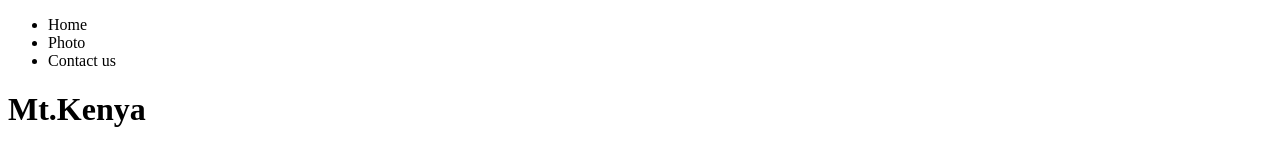
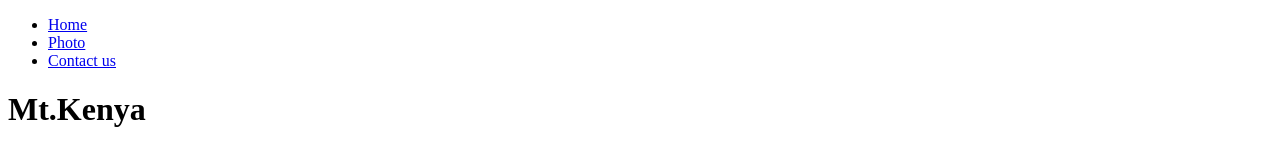
Before and after one commit to Stellamargy/multiple-pg-hosting-shecodes, a plain HTML site: page index.html in a window 1280 px wide. Shown: the top 150 px of the page. Drawn offline with Linux system fonts and the light colour scheme.

Commit message:
adds navigation links

```diff
--- a/index.html
+++ b/index.html
@@ -8,9 +8,9 @@
 <body>
     <nav>
         <ul>
-            <li>Home</li>
-            <li>Photo</li>
-            <li>Contact us</li>
+            <li><a href="/">Home</a></li>
+            <li><a href="photo.html">Photo</a></li>
+            <li><a href="contact.html">Contact us</a></li>
         </ul>
     </nav>
     <h1>Mt.Kenya</h1>
```
Also changed, not shown: photo.html (+4 -0 lines).
